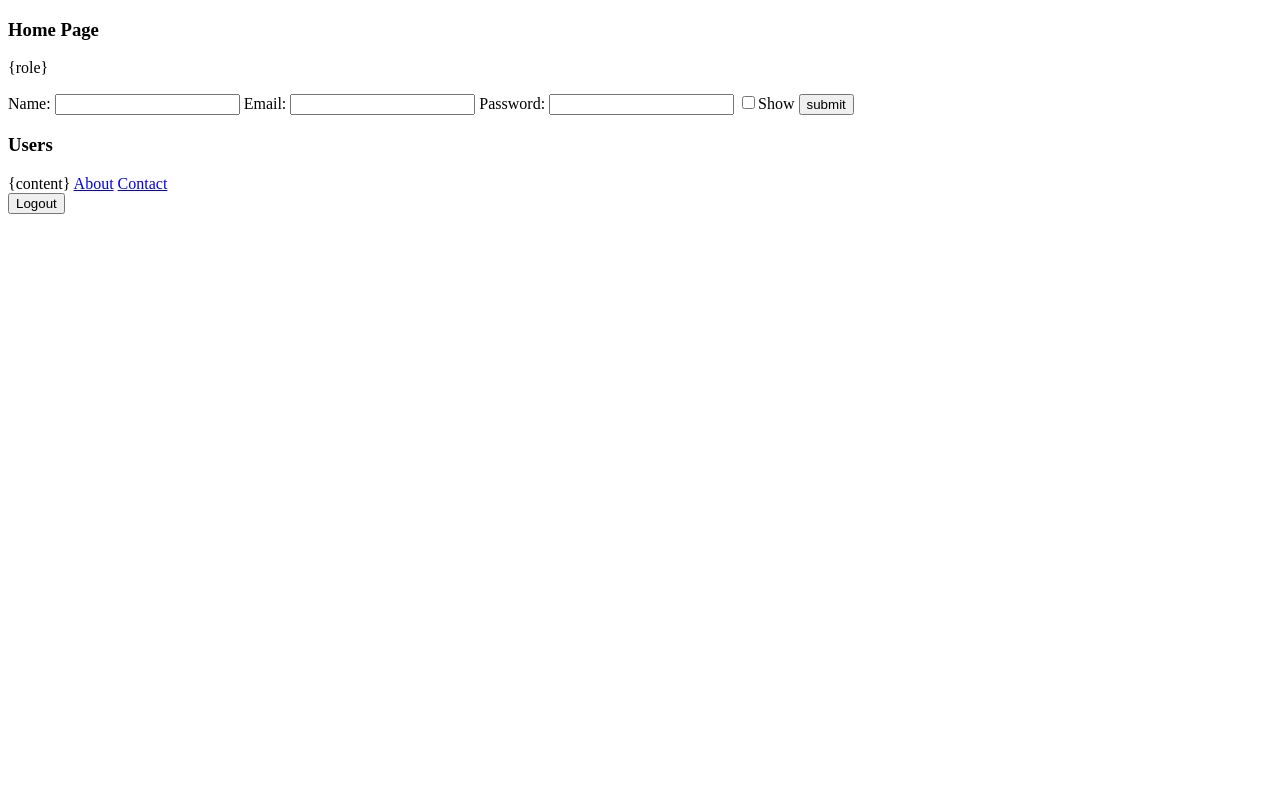
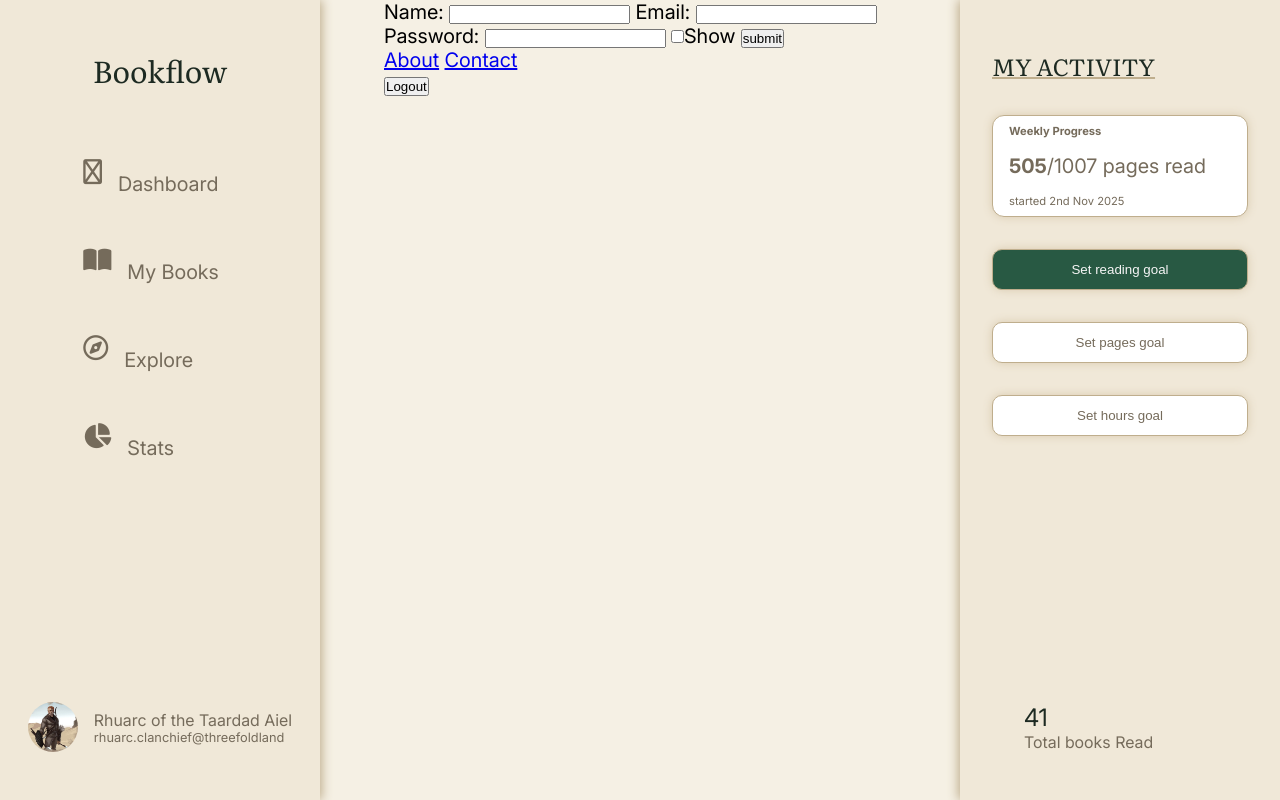
Before and after one commit to neuromancer-27/bookflow, a plain HTML site: page frontend/pages/index.html in a window 1280 px wide. Drawn offline with Linux system fonts and the light colour scheme; files that its build step writes are made by us from their sources; files whose address does not match are found by name; a web font is replaced by a local one.

Commit message:
Initial frontend design
- Add general layout
- Set theme, fonts and look
- Implement left and right panel

```diff
--- /dev/null
+++ b/frontend/css/style.css
@@ -0,0 +1,197 @@
+@font-face{
+    font-family: "Literata";
+    src: url(/home/neuromancer/workspace/neuromancer/bookflow/frontend/fonts/Literata-VariableFont_opsz,wght.woff2) format("woff2");
+    font-weight: 200 900;
+    font-style: normal;
+}
+
+@font-face {
+	font-family: "Inter";
+	src: url(/home/neuromancer/workspace/neuromancer/bookflow/frontend/fonts/Inter-VariableFont_opsz,wght.woff2) format("woff2");
+	font-weight: 100 900;
+	font-style: normal;
+}
+
+:root{
+    --main-bg-light: #F5F0E4;
+    --sidebar: #F0E8D8;
+    --primary-text-color: #1D2A22;
+    --secondary-text-color: #756B5B;
+    --borders: #D9CBB0;
+    --strong-borders: #BFAE8D;
+    --primary-accent: #285943;
+}
+
+*{
+    margin: 0;
+    padding: 0;
+    box-sizing: border-box;
+}
+
+body{
+    min-height: 100vh;
+    font-family: "Inter", system-ui, sans-serif;
+    font-size:1.25rem;
+    background: var(--main-bg-light);
+    display: grid;
+    grid-template-columns: 20rem 1fr 20rem;
+    gap: 4rem;
+}
+
+h1,h2,h3 {
+    font-family: "Literata", Georgia, serif;
+    font-weight: 400;
+}
+
+/*left panel*/
+nav{
+    display: flex;
+    flex-direction: column;
+    align-items: center;
+    background-color: var(--sidebar);
+    box-shadow: 2px 0px 10px var(--strong-borders);
+    padding-block: 2rem;
+    gap: 4rem;
+}
+
+.nav-heading {
+    padding-block: 1rem;
+    color: var(--primary-text-color);
+}
+
+.nav-list {
+    width: 100%;
+    list-style: none;
+    display: flex;
+    flex-direction: column;
+    align-items: flex-start;
+    padding-inline: 5.2rem;
+    gap: 4rem;
+}
+
+.nav-list a {
+    display: flex;
+    text-decoration: none;
+    color: var(--secondary-text-color);
+    gap: 1rem;
+}
+
+.profile-link{
+    margin-top: auto;
+    text-decoration: none;
+    color: var(--secondary-text-color);
+}
+
+.profile{
+    display: flex;
+    align-items: center;
+    padding-block: 1rem;
+    gap: 1rem;
+}
+
+.profile img {
+    width: 50px;
+    height: 50px;
+    border-radius: 50%;
+    object-fit: cover;
+    box-shadow: 0px 0px 10px var(--card-borders);
+}
+
+.profile .info .name {
+    font-size: 1rem;
+}
+
+.profile .info .email {
+    font-size: 0.8rem;
+}
+
+/*right panel*/
+.my-activity {
+    display: flex;
+    flex-direction: column;
+    align-items: center;
+    background-color: var(--sidebar);
+    box-shadow: -2px 0px 10px var(--strong-borders);
+    padding: 3rem 2rem 2rem 2rem;
+    gap: 2rem;
+}
+
+.activity-heading {
+    align-self: start;
+    color: var(--primary-text-color);
+    text-decoration: underline;
+    text-decoration-color: var(--strong-borders);
+    text-decoration-thickness: 2px;
+}
+
+.progress-panel {
+    align-self: stretch;
+    display: flex;
+    flex-direction: column;
+    padding: 0.5rem 1rem 0.5rem 1rem;
+    color: var(--secondary-text-color);
+    background-color: #FFFFFF;
+    box-shadow: 0px 0px 10px var(--borders);
+    border: 1px solid var(--strong-borders);
+    border-radius: 12px;
+    gap: 1rem;
+}
+
+.progress-panel .panel-label, .date {
+    font-size: 0.7rem;
+}
+
+.progress-panel .panel-label, .read {
+    font-weight: 700;
+}
+
+.progress-panel .pages-count {
+    font-size: 1rem;
+}
+
+.goal-btns{
+    align-self: stretch;
+    display: flex;
+    flex-direction: column;
+    gap: 2rem;
+}
+
+.goal-btns button{
+    font-weight: 500;
+    color: var(--secondary-text-color);
+    background-color: #FFFFFF;
+    border: 1px solid var(--strong-borders);
+    border-radius: 10px;
+    box-shadow: 0px 0px 10px var(--borders);
+    padding: 1.5vh;
+}
+
+.goal-btns .primary {
+    background-color: var(--primary-accent);
+    color: whitesmoke;
+}
+
+.total-books{
+    align-self: flex-start;
+    align-items: center;
+    display: flex;
+    padding: 1rem;
+    margin-top: auto;
+    gap: 1rem;
+}
+
+.total-books .books {
+    color: var(--secondary-text-color);
+    font-size: 50px;
+    font-weight: 200;
+}
+
+.total-books .number{
+    font-size: 1.5rem;
+    color: var(--primary-text-color);
+}
+
+.total-books p{
+    font-size: 1rem;
+    color: var(--secondary-text-color);
+}
--- a/frontend/pages/index.html
+++ b/frontend/pages/index.html
@@ -4,10 +4,55 @@
         <meta charset="UTF-8" >
         <meta name="viewport" content="width=device-width, initial-scale=1.0" >
         <title>Home</title>
+        <script src="https://kit.fontawesome.com/8f36c6e737.js" crossorigin="anonymous"></script>
+        <link rel="stylesheet" href="https://use.hugeicons.com/font/icons.css" />
+        <link href="/home/neuromancer/workspace/neuromancer/bookflow/frontend/css/style.css" rel="stylesheet">
     </head>
     <body>
-        <h3>Home Page</h3>
-        <p>{role}</p>
+        <!--<h3>Home Page</h3>-->
+        <!--<p>{role}</p>-->
+        <nav>
+            <h1 class="nav-heading">Bookflow</h1>
+            <ul class="nav-list">
+                <li>
+                    <a href="index.html" class="menu-items" aria-current="page">
+                        <i class="fa-regular fa-house fa-lg"></i>
+                        Dashboard
+                    </a>
+                </li>
+                <li>
+                    <a href="about.html" class="menu-items">
+                        <i class="fa-solid fa-book-open fa-lg"></i>
+                        My Books
+                    </a>
+                </li>
+                <li>
+                    <a href="contact.html" class="menu-items">
+                        <i class="fa-regular fa-compass fa-lg"></i>
+                        Explore
+                    </a>
+                </li>
+                <li>
+                    <a href="#" class="menu-items">
+                        <i class="fa-solid fa-chart-pie fa-lg"></i>
+                        Stats
+                    </a>
+                </li>
+            </ul>
+
+
+            <a href="/info.html" class="profile-link">
+                <div class="profile">
+                    <img src="/home/neuromancer/workspace/neuromancer/bookflow/images/Rhuarc.jpg" alt="Profile picture">
+                    <div class="info">
+                        <p class="name">Rhuarc of the Taardad Aiel</p>
+                        <p class="email">rhuarc.clanchief@threefoldland</p>
+                    </div>
+                </div>
+            </a>
+
+        </nav>
+        <main>
             <form action="/addUser" method="POST">
                 <label for="name">Name:</label>
                 <input name="name" type="text" id="name" required />
@@ -29,8 +74,36 @@
                 <button class="closeModal">Close</button>
             </dialog>
 
-        <h3>Users</h3>
-        {content}
+            <a href="/about">About</a>
+            <a href="/contact">Contact</a>
+            <form action="/logout" method="POST">
+                <button type="submit">Logout</button>
+            </form>
+        </main>
+
+        <div class="my-activity">
+            <h3 class="activity-heading">MY ACTIVITY</h3>
+            <div class="progress-panel">
+                <p class="panel-label">Weekly Progress</p>
+                <p class="page-count"><span class="read">505</span>/1007 pages read</p>
+                <p class="date">started 2nd Nov 2025</p>
+            </div>
+            <div class="goal-btns">
+                <button class="primary">Set reading goal</button>
+                <button>Set pages goal</button>
+                <button>Set hours goal</button>
+            </div>
+            <div class="total-books">
+                <i class="hgi hgi-stroke hgi-rounded hgi-bookshelf-03 books"></i>
+                <div>
+                    <p class="number">41</p>
+                    <p>Total books Read</p>
+                </div>
+            </div>
+        </div>
+
+        <!--<h3>Users</h3>
+        {content}-->
 
         <script>
             const modal = document.querySelector(".modal");
@@ -63,10 +136,6 @@
             });
         </script>
 
-        <a href="/about">About</a>
-        <a href="/contact">Contact</a>
-        <form action="/logout" method="POST">
-            <button type="submit">Logout</button>
-        </form>
+
     </body>
 </html>
```
Also changed, not shown: frontend/fonts/Inter-VariableFont_opsz,wght.woff2 (added), frontend/fonts/Literata-VariableFont_opsz,wght.woff2 (added), images/Rhuarc.jpg (added), 2 other files. Lines whose indentation alone changed are shown as unchanged.
